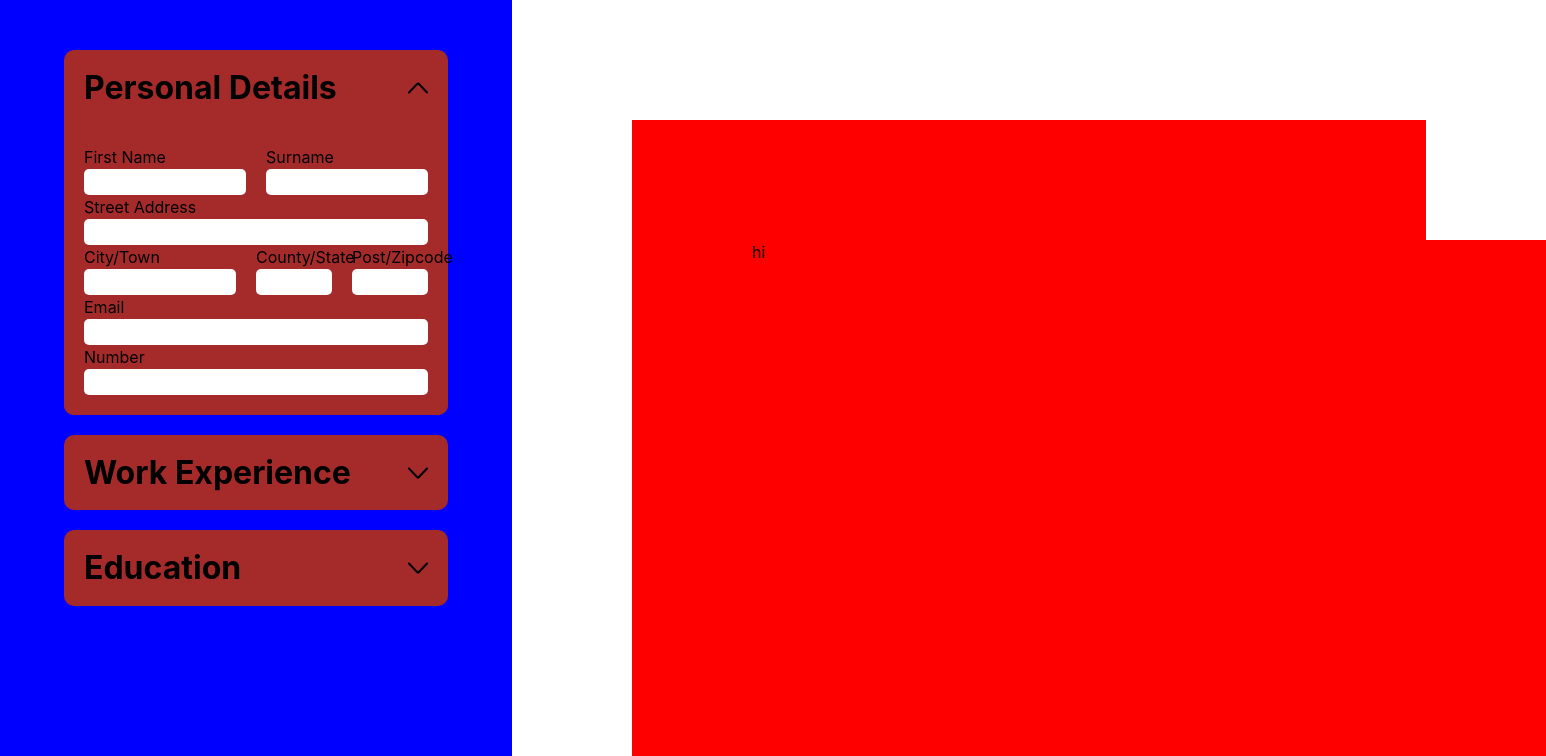
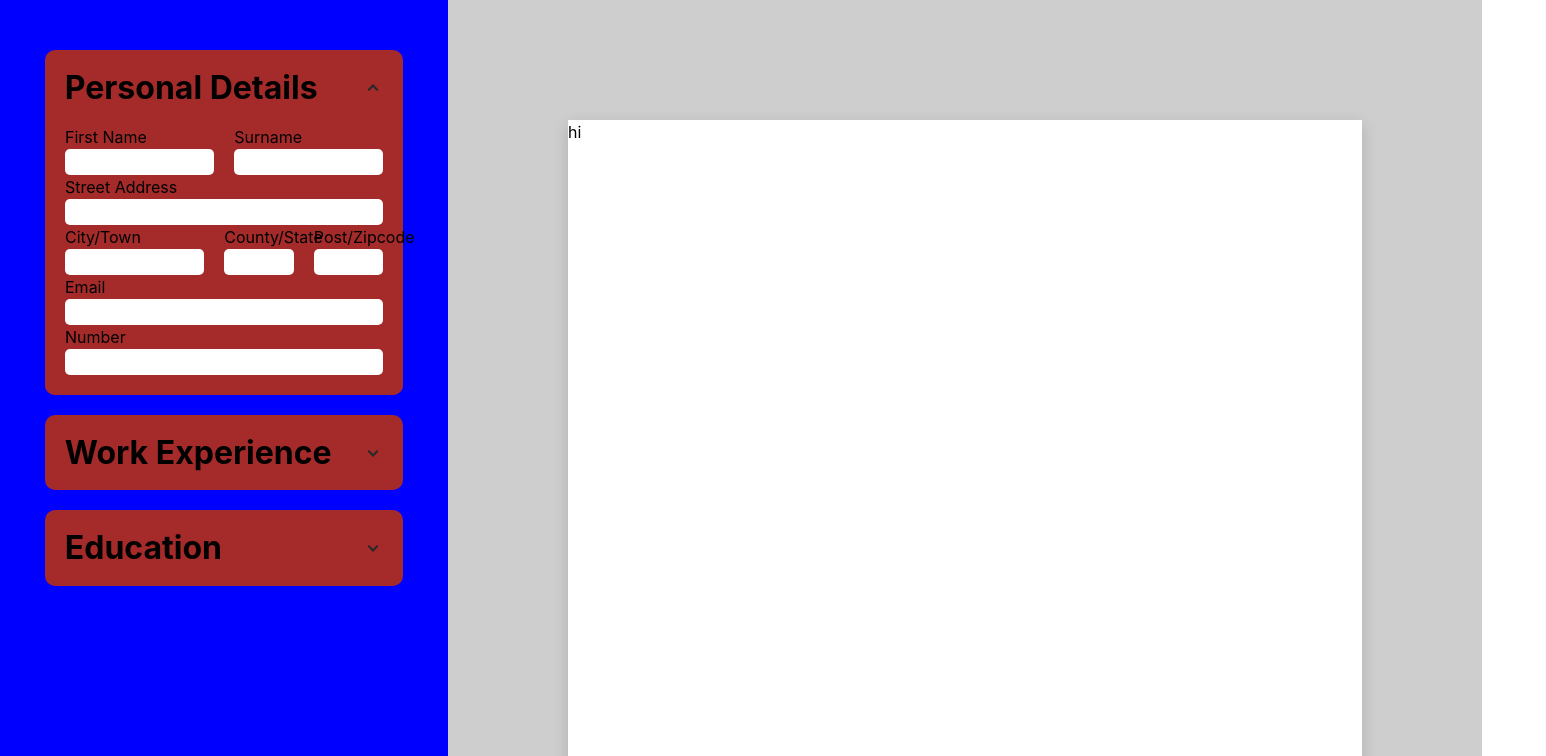
Before and after one commit to guskirb/CV-applicationTOP, a React (Vite) app: page / in a window 1280 px wide. Shown: the top 756 px of the page, 1546 px wide, since content can reach past the window. Built offline with nearby package versions, Linux system fonts and the light colour scheme.

Commit message:
Style changes

```diff
--- a/src/App.css
+++ b/src/App.css
@@ -1,6 +1,8 @@
 #root {
   margin: 0;
-  display: flex;
+  width: 100vw;
+  display: grid;
+  grid-template-columns: 1fr 2fr;
 }
 
 .sidebar {
@@ -10,7 +12,6 @@
   justify-content: flex-start;
   background-color: blue;
   margin: 0;
-  width: 40vw;
   height: 100vh;
   position: sticky;
   top: 0;
@@ -19,7 +20,7 @@
 .sidebarSection {
   display: flex;
   flex-flow: column;
-  width: 75%;
+  width: 80%;
   background-color: brown;
   margin: 10px;
   border-radius: 10px;
@@ -40,6 +41,7 @@
   transform-origin: top center;
   background-color: brown;
   padding: 20px;
+  padding-top: 0px;
   border-radius: 10px;
 }
 
@@ -116,9 +118,17 @@ textarea {
 }
 
 .cvContainer {
-  background-color: red;
+  background-color: rgb(206, 206, 206);
+  display: flex;
+  align-items: center;
+  justify-content: center;
+}
+
+.cv {
+  background-color: #ffffff;
   width: 794px;
   height: 1123px;
   margin: 120px;
   position: relative;
+  box-shadow: rgba(0, 0, 0, 0.15) 0px 5px 15px 0px;
 }
--- a/src/components/cv.jsx
+++ b/src/components/cv.jsx
@@ -1,10 +1,9 @@
 function CV() {
-    return (
-        <div className="cvContainer">
-            <hi> hi</hi>
-        </div>
-    )
-
+  return (
+    <div className="cv">
+      <hi> hi</hi>
+    </div>
+  );
 }
 
 export default CV;
```
Also changed, not shown: src/assets/arrow.svg.
